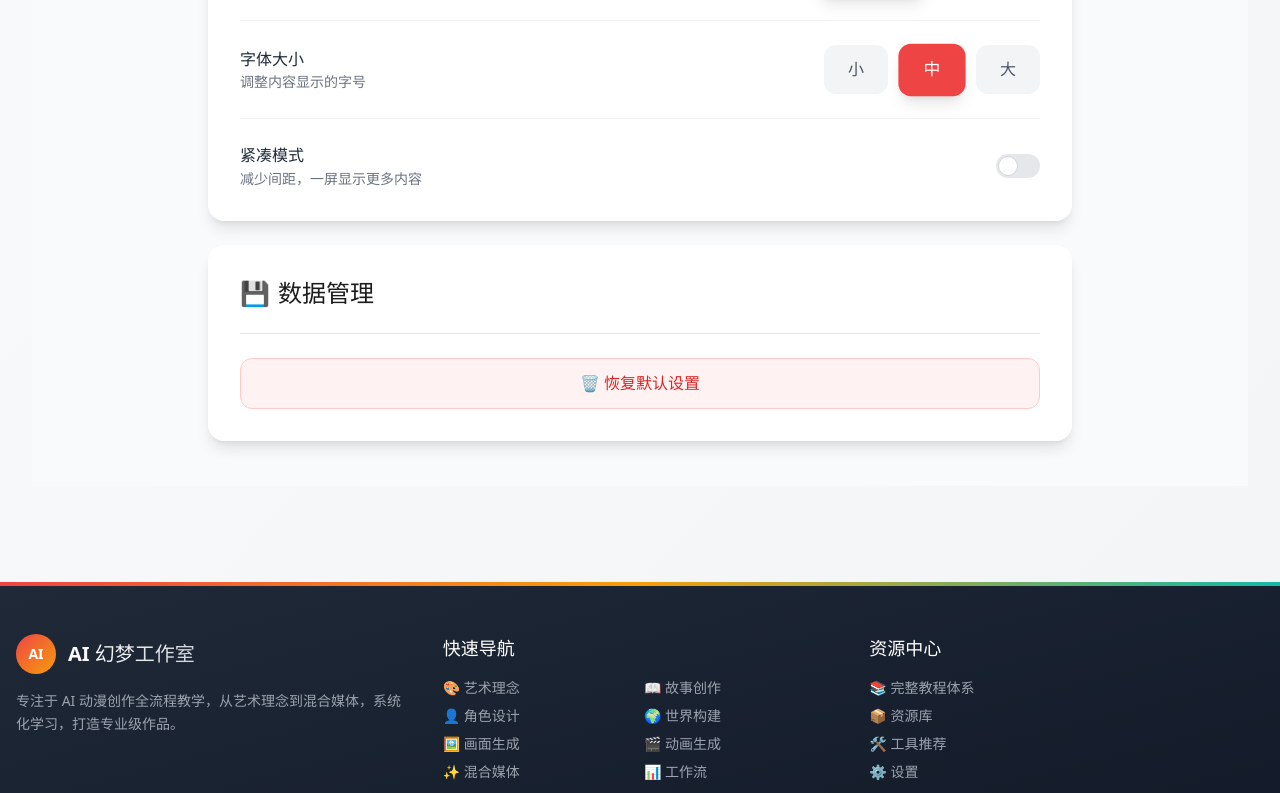
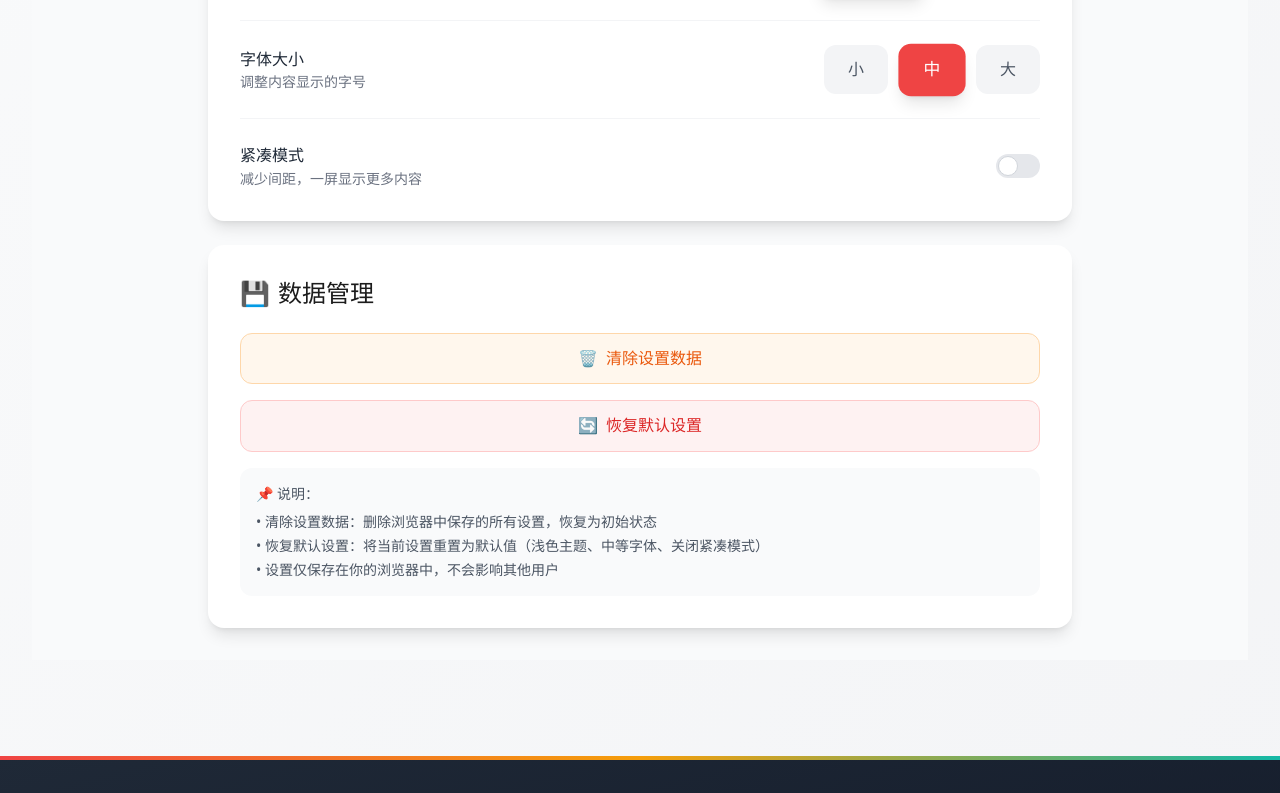
Before and after one commit to rouyundemao/ai-anime-studio, a React (Vite) app in the folder frontend/: page /settings in a window 1280 px wide. Shown: the part 422-1215 px from the top of the page. Built offline with nearby package versions, Linux system fonts and the light colour scheme; a small style sheet from the web is missing; a web font is replaced by a local one.

Commit message:
feat: 设置页面添加清除数据选项 - 区分清除数据和恢复默认设置

```diff
--- a/frontend/src/pages/Settings.tsx
+++ b/frontend/src/pages/Settings.tsx
@@ -120,13 +120,37 @@ function Settings() {
             <span>💾</span> 数据管理
           </h2>
 
-          <div className="pt-6 border-t border-gray-200">
+          <div className="space-y-4">
+            {/* 清除设置数据 */}
+            <button
+              onClick={() => {
+                localStorage.removeItem('anime-studio-settings')
+                handleReset()
+              }}
+              className="w-full bg-orange-50 hover:bg-orange-100 text-orange-600 font-semibold py-3 px-6 rounded-xl transition-all border border-orange-200 flex items-center justify-center gap-2"
+            >
+              <span>🗑️</span>
+              <span>清除设置数据</span>
+            </button>
+
+            {/* 恢复默认设置 */}
             <button
               onClick={handleReset}
-              className="w-full bg-red-50 hover:bg-red-100 text-red-600 font-semibold py-3 px-6 rounded-xl transition-all border border-red-200"
+              className="w-full bg-red-50 hover:bg-red-100 text-red-600 font-semibold py-3 px-6 rounded-xl transition-all border border-red-200 flex items-center justify-center gap-2"
             >
-              🗑️ 恢复默认设置
+              <span>🔄</span>
+              <span>恢复默认设置</span>
             </button>
+
+            {/* 说明文字 */}
+            <div className="bg-gray-50 rounded-xl p-4 text-sm text-gray-600">
+              <p className="font-semibold mb-2">📌 说明：</p>
+              <ul className="space-y-1">
+                <li>• <strong>清除设置数据</strong>：删除浏览器中保存的所有设置，恢复为初始状态</li>
+                <li>• <strong>恢复默认设置</strong>：将当前设置重置为默认值（浅色主题、中等字体、关闭紧凑模式）</li>
+                <li>• 设置仅保存在你的浏览器中，不会影响其他用户</li>
+              </ul>
+            </div>
           </div>
         </div>
       </div>
```
